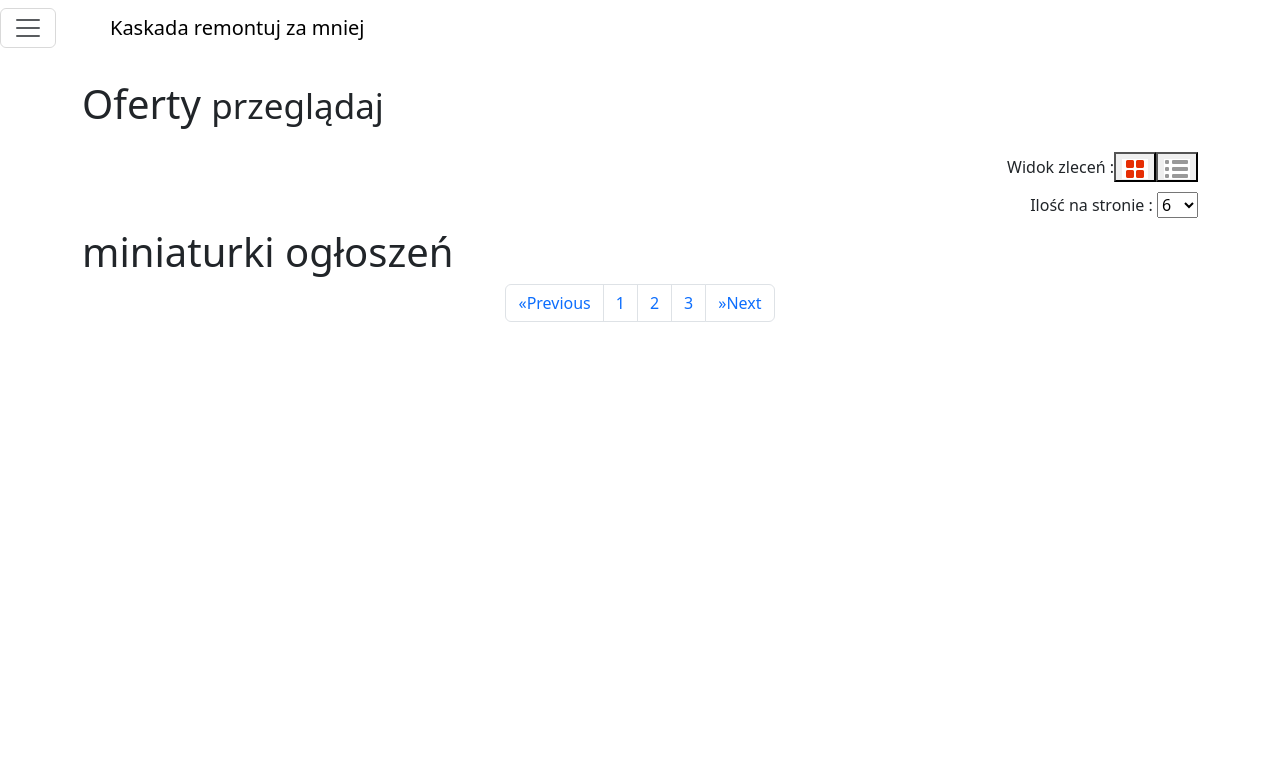
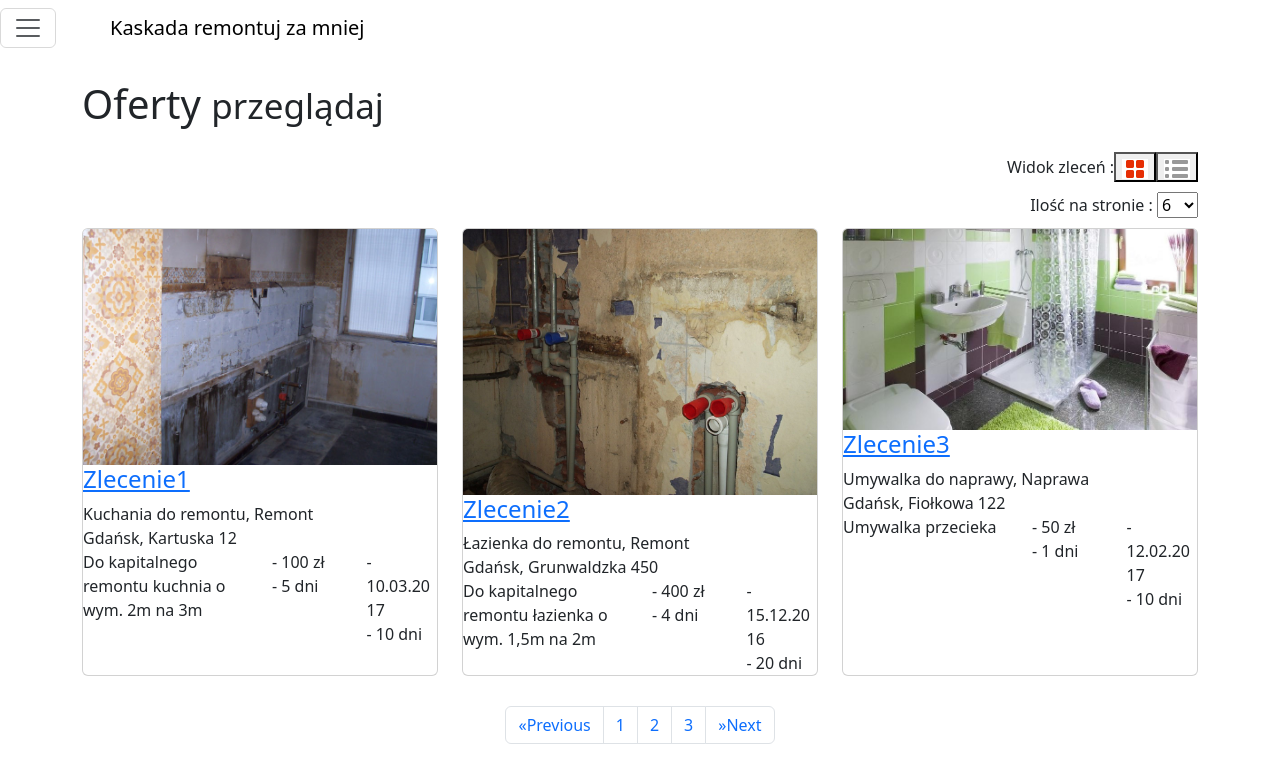
Before and after one commit to marcinw191/projektpg, an Angular app: page / in a window 1280 px wide. Shown: the top 782 px of the page. Built offline with nearby package versions, Linux system fonts and the light colour scheme.

Commit message:
#20 stworzenie komponentu minitaury ogloszenia

```diff
--- a/src/app/app.component.css
+++ b/src/app/app.component.css
@@ -0,0 +1,9 @@
+#widok{
+  float: right;
+  margin-bottom: 10px;
+}
+
+#ilosc_na_stronie{
+  float: right;
+  margin-bottom: 10px;
+}
--- a/src/app/app.component.html
+++ b/src/app/app.component.html
@@ -30,8 +30,10 @@
                 </span>
     </div>
   </div>
-  <div class="row" id="main">
-    <h1>miniaturki ogłoszeń</h1>
+  <div class="row">
+    <div *ngFor="let miniatura of miniatury" class="col-lg-4 col-sm-6 portfolio-item">
+      <ogloszenie-miniatura [miniatura]="miniatura"></ogloszenie-miniatura>
+    </div>
   </div>
 
   <!-- Pagination -->
--- a/src/app/app.component.ts
+++ b/src/app/app.component.ts
@@ -1,4 +1,5 @@
 import { Component } from '@angular/core';
+import { OgloszenieMiniatura } from './ogloszenie-miniatura/miniatura';
 
 @Component({
   selector: 'app-root',
@@ -6,5 +7,43 @@ import { Component } from '@angular/core';
   styleUrls: ['./app.component.css']
 })
 export class AppComponent {
-  title = 'app works!';
+
+  miniatury: Array<OgloszenieMiniatura> = [
+    {
+      zdjecie: '../assets/img/przyklady/kuchnia_do_remontu.jpeg',
+      tytul: 'Zlecenie1',
+      nazwa_zlecenia: 'Kuchania do remontu',
+      rodzaj_zlecenia: 'Remont',
+      lokalizacja: 'Gdańsk, Kartuska 12',
+      opis: 'Do kapitalnego remontu kuchnia o wym. 2m na 3m',
+      cena_max: 100,
+      data_dodania: '10.03.2017',
+      czas_wykonania: '5 dni',
+      czas_licytacji: '10 dni'
+    },
+    {
+      zdjecie: '../assets/img/przyklady/lazienka_do_remontu.jpeg',
+      tytul: 'Zlecenie2',
+      nazwa_zlecenia: 'Łazienka do remontu',
+      rodzaj_zlecenia: 'Remont',
+      lokalizacja: 'Gdańsk, Grunwaldzka 450',
+      opis: 'Do kapitalnego remontu łazienka o wym. 1,5m na 2m',
+      cena_max: 400,
+      data_dodania: '15.12.2016',
+      czas_wykonania: '4 dni',
+      czas_licytacji: '20 dni'
+    },
+    {
+      zdjecie: '../assets/img/przyklady/umywalka_do_naprawy.jpg',
+      tytul: 'Zlecenie3',
+      nazwa_zlecenia: 'Umywalka do naprawy',
+      rodzaj_zlecenia: 'Naprawa',
+      lokalizacja: 'Gdańsk, Fiołkowa 122',
+      opis: 'Umywalka przecieka',
+      cena_max: 50,
+      data_dodania: '12.02.2017',
+      czas_wykonania: '1 dni',
+      czas_licytacji: '10 dni'
+    },
+  ]
 }
--- /dev/null
+++ b/src/app/ogloszenie-miniatura/miniatura.ts
@@ -0,0 +1,12 @@
+export interface OgloszenieMiniatura {
+  zdjecie: string,
+  tytul: string,
+  nazwa_zlecenia: string,
+  rodzaj_zlecenia: string,
+  lokalizacja: string,
+  opis: string,
+  cena_max: number,
+  data_dodania: string,
+  czas_wykonania: string,
+  czas_licytacji: string,
+}
--- a/src/app/ogloszenie-miniatura/ogloszenie-miniatura.component.css
+++ b/src/app/ogloszenie-miniatura/ogloszenie-miniatura.component.css
@@ -0,0 +1,19 @@
+.ogloszenie {
+
+}
+
+.nazwa {
+
+}
+
+.opis {
+
+}
+
+.cena_czas {
+
+}
+
+.data {
+
+}
--- a/src/app/ogloszenie-miniatura/ogloszenie-miniatura.component.html
+++ b/src/app/ogloszenie-miniatura/ogloszenie-miniatura.component.html
@@ -1,3 +1,18 @@
-<p>
-  ogloszenie-miniatura works!
-</p>
+<div class="card h-100">
+  <a href="#"><img class="card-img-top img-fluid" src="{{miniatura.zdjecie}}" alt="HTML5"></a>
+  <!--if/else based on image existance -->
+  <!--<a href="#"><img class="card-img-top img-fluid" src="http://placehold.it/700x400" alt="HTML5"></a>-->
+  <!--/if/else -->
+  <div class="card-block">
+    <h4 class="card-title"><a href="#">{{miniatura.tytul}}</a></h4>
+    <div class="row ogloszenie">
+      <div class="col-xs-12 col-sm-12 col-md-12 nazwa">{{miniatura.nazwa_zlecenia}}, {{miniatura.rodzaj_zlecenia}}</div>
+      <div class="col-xs-12 col-sm-12 col-md-12 nazwa">{{miniatura.lokalizacja}}</div>
+    </div>
+    <div class="row ogloszenie">
+      <p class="col-xs-12 col-sm-12 col-md-12 col-lg-4 col-xl-6 opis">{{miniatura.opis}}</p>
+      <div class="col-xs-12 col-sm-6 col-md-6 col-lg-4 col-xl-3 cena_czas">- {{miniatura.cena_max}} zł<br>- {{miniatura.czas_wykonania}}</div>
+      <div class="col-xs-12 col-sm-6 col-md-6 col-lg-4 col-xl-3 data">- {{miniatura.data_dodania}}<br>- {{miniatura.czas_licytacji}}</div>
+    </div>
+  </div>
+</div>
--- a/src/assets/css/main.css
+++ /dev/null
@@ -1,29 +0,0 @@
-#widok{
-    float: right;
-    margin-bottom: 10px;
-}
-
-#ilosc_na_stronie{
-    float: right;
-    margin-bottom: 10px;
-}
-
-.ogloszenie {
-
-}
-
-.nazwa {
-
-}
-
-.opis {
-
-}
-
-.cena_czas {
-
-}
-
-.data {
-
-}
--- a/src/index.html
+++ b/src/index.html
@@ -14,7 +14,6 @@
 
   <!-- Custom CSS -->
   <link href="assets/css/3-col-portfolio.css" rel="stylesheet">
-  <link href="assets/css/main.css" rel="stylesheet">
 
   <!-- Vendor JS -->
   <script src="../node_modules/jquery/dist/jquery.min.js"></script>
```
Also changed, not shown: src/app/ogloszenie-miniatura/ogloszenie-miniatura.component.ts (+5 -2 lines).
